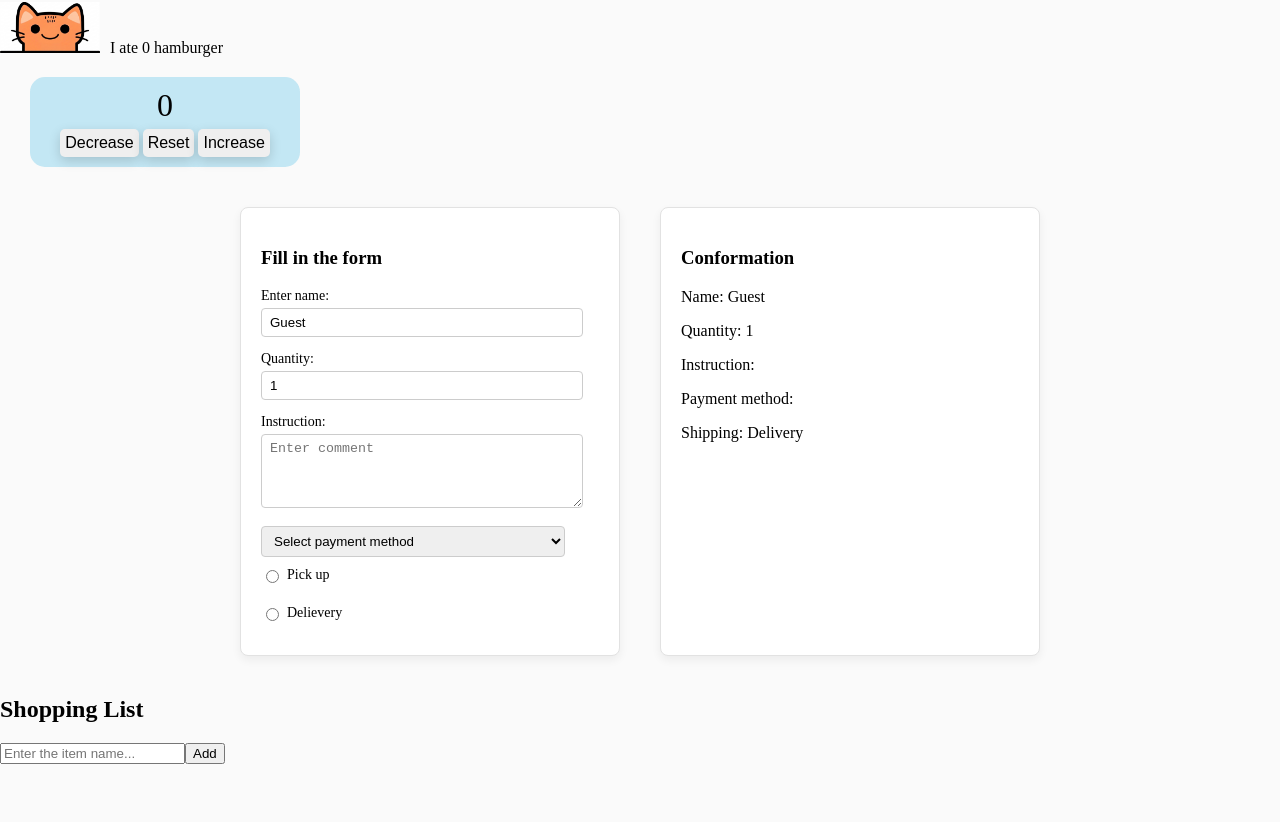
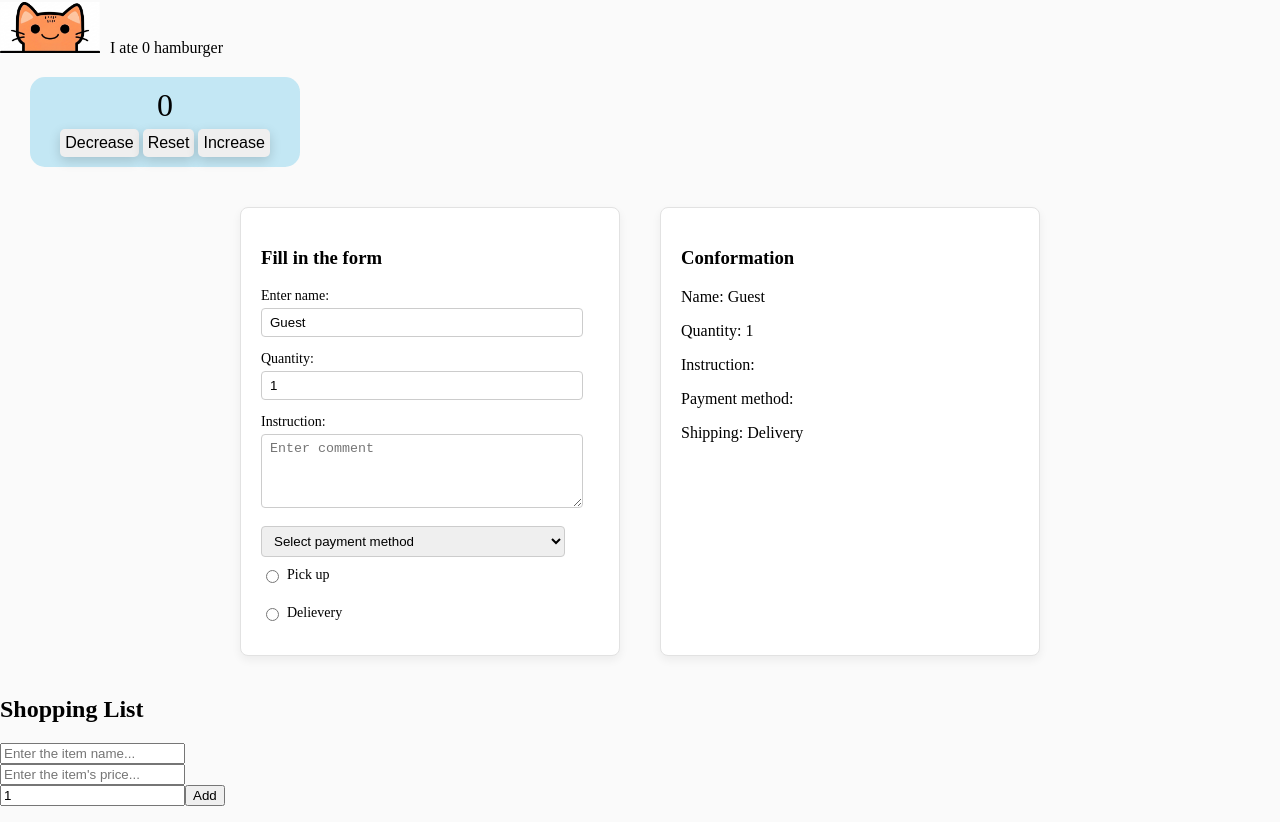
Before and after one commit to HanKwan/react-fundamentals, a React (Vite) app in the folder practice/: page / in a window 1280 px wide. Shown: the part 544-1366 px from the top of the page. Before the commit the page ends 1324 px from the top, so only its background shows below. Built offline with nearby package versions, Linux system fonts and the light colour scheme.

Commit message:
feat: add price and quantity handling for the basic shopping component

```diff
--- a/practice/src/component/ToBuyList.tsx
+++ b/practice/src/component/ToBuyList.tsx
@@ -3,29 +3,38 @@ import React, { useState } from "react"
 type Product = {
             id: number
             name: string
+            price: number
+            quantity: number
         }
 
 function ToDoList() {
 
     const [products, setProducts] = useState<Product[]>([])
-    const [productName, setProductName] = useState("")
+    // const [productName, setProductName] = useState("")
     const [newProductName, setNewProductName] = useState("")
-    const [productPrice, setProductPrice] = useState(0)
+    const [productPrice, setProductPrice] = useState("")
     const [productQuantity, setProductQuantity] = useState(1)
 
     const handleAddProduct = () => {
 
-        const newProduct: Product = {id: Date.now(), name: newProductName}
+        const newProduct: Product = {id: Date.now(),
+                                    name: newProductName,
+                                    price: Number(productPrice),
+                                    quantity: Number(productQuantity)}
         setProducts(p => [...p, newProduct])
+
+        setNewProductName("")
+        setProductPrice("")
+        setProductQuantity(1)
     }
     const handleInputProduct = (e: React.ChangeEvent<HTMLInputElement>) => {
         setNewProductName(e.target.value)   // this make display change when enter in input
     }
-    const handleProductPrice = () => {
-
+    const handleProductPrice = (e: React.ChangeEvent<HTMLInputElement>) => {
+        setProductPrice(e.target.value)
     }
-    const handleProductQuantity = () => {
-
+    const handleProductQuantity = (e: React.ChangeEvent<HTMLInputElement>) => {
+        setProductQuantity(Number(e.target.value))
     }
 
     return(
@@ -35,13 +44,22 @@ function ToDoList() {
                     value={newProductName}
                     onChange={handleInputProduct}
                     placeholder="Enter the item name..."
+            /> <br />
+            <input  type="number"
+                    value={productPrice}
+                    onChange={handleProductPrice}
+                    placeholder="Enter the item's price..."
+            /> <br />
+            <input  type="number"
+                    value={productQuantity}
+                    onChange={handleProductQuantity}
             />
             <button onClick={handleAddProduct}>Add</button>
 
             <div className="shopping-list">
                 <ul>
                     {products.map(product => (
-                        <li key={product.id}>{product.name}</li>
+                        <li key={product.id}>{product.name} x {product.quantity}: {product.price * product.quantity}yen</li>
                     ))}
                 </ul>
             </div>
--- a/practice/src/index.css
+++ b/practice/src/index.css
@@ -103,7 +103,7 @@ label{
 }
 
 .onchange-container input[type="text"],
-input[type="number"],
+.onchange-container input[type="number"],
 textarea,
 select{
     width: 90%;
```
